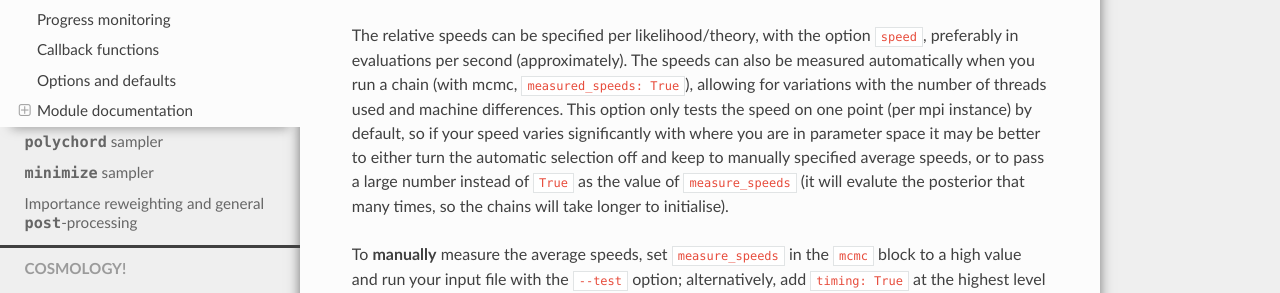
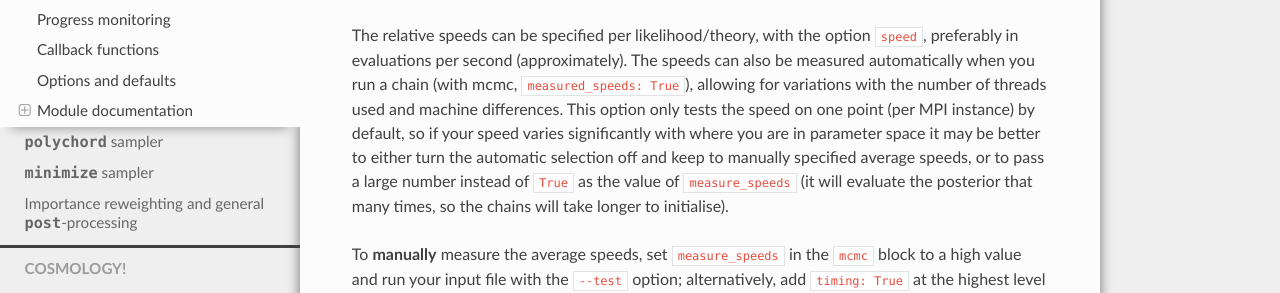
Before and after one commit to CobayaSampler/cobaya, a Sphinx documentation site: the page built from docs/sampler_mcmc.rst, in a window 1280 px wide and 900 px high, scrolled down 3982 px. Shown: the part 183-476 px from the top of the window. Built offline with Sphinx 7.4.7 and the Read the Docs theme 2.0.0, drawn with Linux system fonts in a browser that asks for light colours; part of the change alters nothing that is shown; some of the changed text lies outside the part shown.

Commit message:
mcmc: docs: typos

```diff
--- a/docs/sampler_mcmc.rst
+++ b/docs/sampler_mcmc.rst
@@ -91,13 +91,13 @@ An example for the case above::
      0.1   0.01
      0.01  0.2
 
-Instead, if given as a matrix, you must also include the ``covmat_params`` property, listing the parameters in the matrix in the order in which they appear. Finally, ``covmat`` admits the special value ``auto`` that searchs for an appropriate covariance matrix in a database (see :doc:`Basic cosmology runs <cosmo_basic_runs>`).
+Instead, if given as a matrix, you must also include the ``covmat_params`` property, listing the parameters in the matrix in the order in which they appear. Finally, ``covmat`` admits the special value ``auto`` that searches for an appropriate covariance matrix in a database (see :doc:`Basic cosmology runs <cosmo_basic_runs>`).
 
 If you do not know anything about the parameters' correlations in the posterior, instead of specifying the covariance matrix via MCMC's ``covmat`` field, you may simply add a ``proposal`` field to the sampled parameters, containing the expected standard deviation of the proposal. In the absence of a parameter in the ``covmat`` which also lacks its own ``proposal`` property, the standard deviation of the reference pdf (of prior if not given) will be used instead (though you would normally like to avoid that possibility by providing at least a ``proposal`` property, since guessing it from the prior usually leads to a very small initial acceptance rate, and will tend to get your chains stuck).
 
 .. note::
 
-   A covariance matrix given via ``covmat`` does not need to contain the all the sampled parameters, and may contain additional ones unused in your run. For the missing parameters the specified input ``proposal`` (or refence, or prior) is used, assuming no correlations.
+   A covariance matrix given via ``covmat`` does not need to contain the all the sampled parameters, and may contain additional ones unused in your run. For the missing parameters the specified input ``proposal`` (or reference, or prior) is used, assuming no correlations.
 
    If the covariance matrix shown above is used for the previous example, the final covariance matrix of the proposal will be::
 
@@ -128,7 +128,7 @@ Two different sampling schemes are available in the ``mcmc`` sampler to take add
 
 In general, the *dragging* method is the recommended one if there are non-trivial degeneracies between fast and slow parameters and you have a fairly large speed hierarchy. Oversampling can potentially produce very large output files (less so if the ``oversample_thin`` option is left to its default ``True`` value); dragging outputs smaller chain files since fast parameters are effectively partially marginalized over internally. For a thorough description of both methods and references, see `A. Lewis, "Efficient sampling of fast and slow cosmological parameters" (arXiv:1304.4473) <https://arxiv.org/abs/1304.4473>`_.
 
-The relative speeds can be specified per likelihood/theory, with the option ``speed``, preferably in evaluations per second (approximately). The speeds can also be measured automatically when you run a chain (with mcmc, ``measured_speeds: True``), allowing for variations with the number of threads used and machine differences. This option only tests the speed on one point (per mpi instance) by default, so if your speed varies significantly with where you are in parameter space it may be better to either turn the automatic selection off and keep to manually specified average speeds, or to pass a large number instead of ``True`` as the value of ``measure_speeds`` (it will evalute the posterior that many times, so the chains will take longer to initialise).
+The relative speeds can be specified per likelihood/theory, with the option ``speed``, preferably in evaluations per second (approximately). The speeds can also be measured automatically when you run a chain (with mcmc, ``measured_speeds: True``), allowing for variations with the number of threads used and machine differences. This option only tests the speed on one point (per MPI instance) by default, so if your speed varies significantly with where you are in parameter space it may be better to either turn the automatic selection off and keep to manually specified average speeds, or to pass a large number instead of ``True`` as the value of ``measure_speeds`` (it will evaluate the posterior that many times, so the chains will take longer to initialise).
 
 To **manually** measure the average speeds, set ``measure_speeds`` in the ``mcmc`` block to a high value and run your input file with the ``--test`` option; alternatively, add ``timing: True`` at the highest level of your input (i.e. not inside any of the blocks), set the ``mcmc`` options ``burn_in: 0`` and ``max_samples`` to a reasonably large number (so that it will be done in a few minutes), and check the output: it should have printed, towards the end, computation times for the likelihood and theory codes in seconds, the *inverse* of which are the speeds.
 
```
